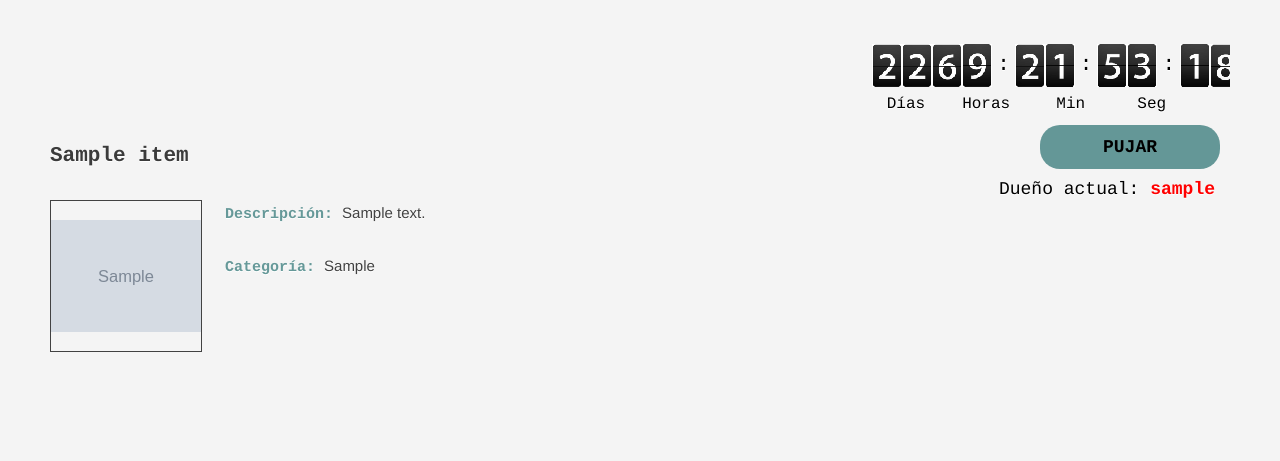
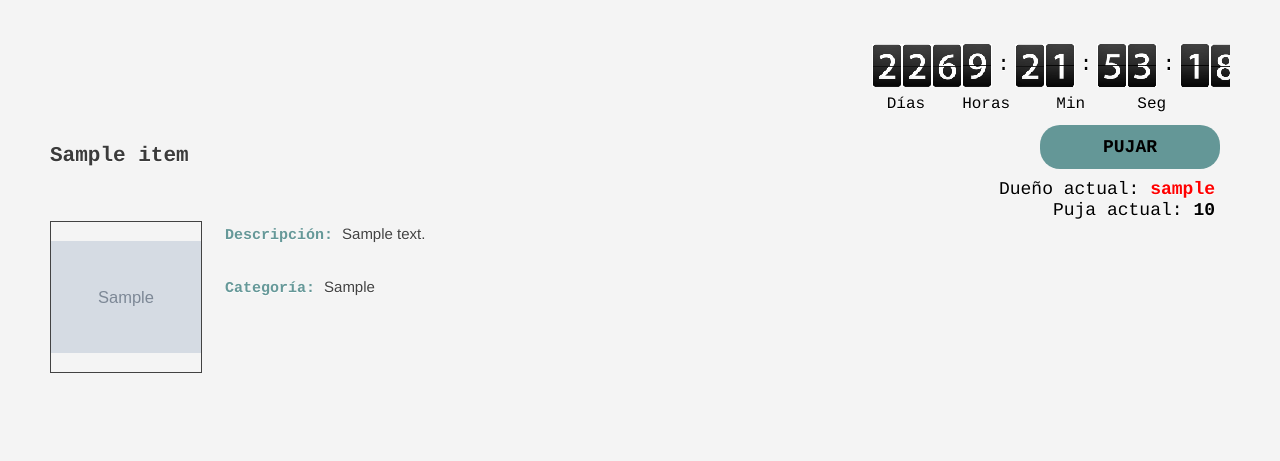
Before and after one commit to Garinoth/subastasIS2, a Django app: page /subastas/auctions/1 in a window 1280 px wide. Shown: the part 246-707 px from the top of the page. Run offline with Django 3.2, Linux system fonts and the light colour scheme; a user stored in the database is signed in; tables that the repository leaves empty hold one stand-in row (values such as "Sample post"); grey boxes marked "Sample" are stand-in pictures; parts of the project's set-up code (start-up, migrations or seed data) failed here and were passed over.

Commit message:
Last fixes on auction template

```diff
--- a/subastasIS2_django/subastas/forms.py
+++ b/subastasIS2_django/subastas/forms.py
@@ -231,7 +231,7 @@ class BidForm(ModelForm):
 
     class Meta:
         model = Bid
-        fields = ['item',
+        fields = ['auction',
                   'quantity']
 
 
--- a/subastasIS2_django/subastas/static/css/style.css
+++ b/subastasIS2_django/subastas/static/css/style.css
@@ -786,7 +786,18 @@ textarea#id_item-description {
 
 .auctiontitle {
     padding-top: 30px;
+    display: inline-block;
 }
+
+.actualbid {
+    padding-right: 15px;
+    font-family:Rockwell, 'GeoSlb712MdBTMedium',"Courier Bold", Courier, Georgia, Times, "Times New Roman", serif;
+    font-size: 18px;
+    color: black;
+}
+ .bold {
+    font-weight: 700;
+ }
 
 /* /////////////////////////////////::: Cronómetro :::///////////////////////////////////// */
 
--- a/subastasIS2_django/subastas/templates/subastas/auction_detail.html
+++ b/subastasIS2_django/subastas/templates/subastas/auction_detail.html
@@ -19,7 +19,7 @@
 <div class="fila">
     <div class="top_section">
         <input class="ultima_columna right bid button body" value="PUJAR" />
-        <span class="ultima_columna right owner"><span id="preowner">Dueño actual: </span>{{ auction_list.item.owner.user.username }}</span>
+        <span class="ultima_columna right owner"><span id="preowner">Dueño actual: </span>{{ auction_list.item.owner.user.username }}</span><span class="ultima columna right actualbid">Puja actual: <span class="bold">{{ auction_list.current_price }}</span></span>
     </div>
     <h2 class="auctiontitle">{{ auction_list.item.name }}</h2>
 </div>
```
